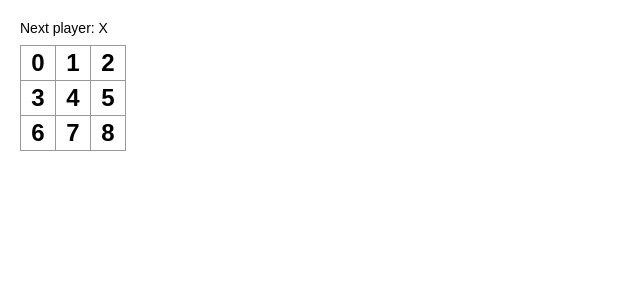
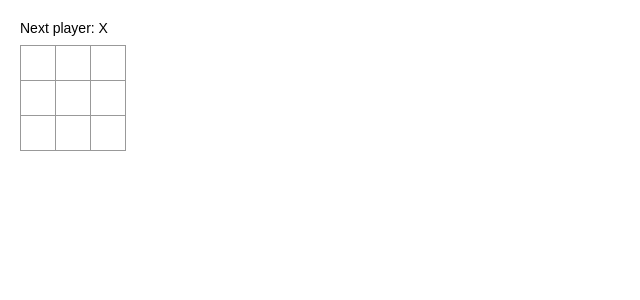
Before and after one commit to teseo/TicTacToe, a React (Create React App) app: page / in a window 1280 px wide. Shown: the top 300 px of the page, without its empty margins (0-640 px from the left). Built offline with nearby package versions, Linux system fonts and the light colour scheme.

Commit message:
move state to Board

```diff
--- a/src/Components/Board/Board.component.tsx
+++ b/src/Components/Board/Board.component.tsx
@@ -15,9 +15,29 @@ const BoardRow = styled.div`
 const Status = styled.div`
   margin-bottom: 10px;
 `;
-export default class Board extends React.Component {
+type MyProps = {};
+type MyState = {
+  squares: string[];
+};
+export default class Board extends React.Component<MyProps, MyState> {
+  constructor(props: MyProps) {
+    super(props);
+    this.state = {
+      squares: Array(9).fill(null)
+    };
+  }
+  handleClick(i: number) {
+    const squares = this.state.squares.slice();
+    squares[i] = "X";
+    this.setState({ squares: squares });
+  }
   renderSquare(i: number) {
-    return <Square value={i} />;
+    return (
+      <Square
+        value={this.state.squares[i]}
+        onClick={() => this.handleClick(i)}
+      />
+    );
   }
 
   render() {
```
